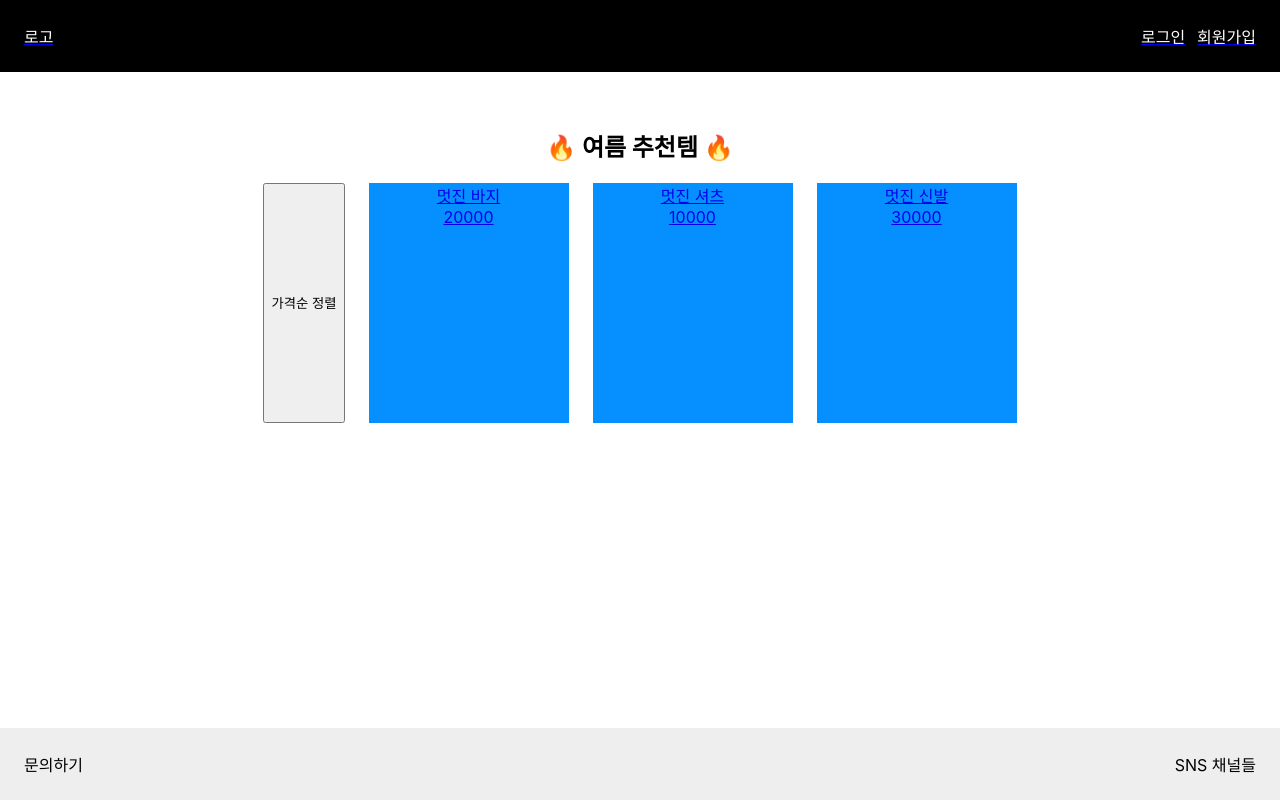
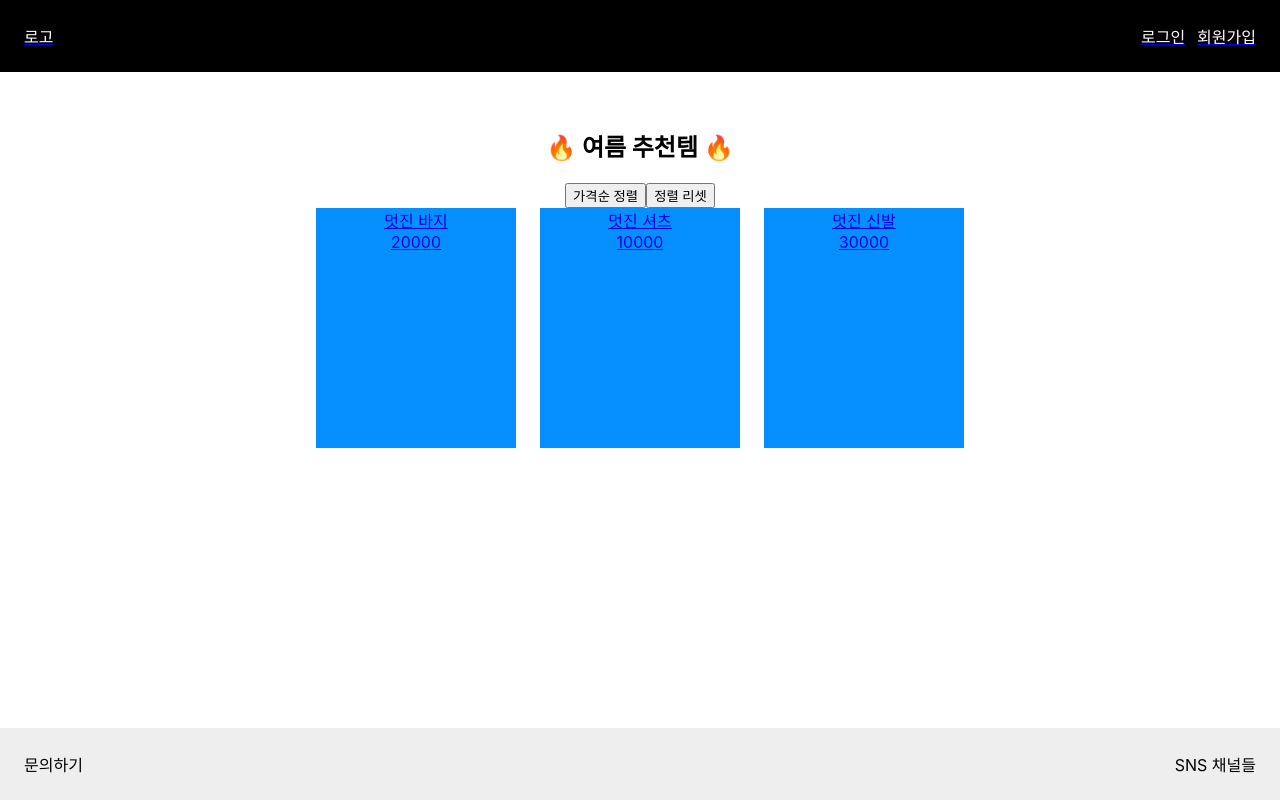
Before and after one commit to soyul0312/React-Prac-02, a React (Create React App) app in the folder 02/: page /products in a window 1280 px wide. Built offline with nearby package versions, Linux system fonts and the light colour scheme.

Commit message:
Redux Basic Setting

```diff
--- a/02/src/App.js
+++ b/02/src/App.js
@@ -7,49 +7,20 @@ import Layout from "./common/Layout";
 import Login from "./pages/Login";
 import Signup from "./pages/Signup";
 import NotFound from "./pages/NotFound";
-import { nanoid } from "nanoid";
-import { useState } from "react";
-// import { useState } from "react";
+import Cart from "./pages/Cart";
 
 function App() {
-  // 최상단에서 상품 정보 셋팅 --> 필요한 컴포넌트에 props 전달하기
-  const itemsData = [
-    {
-      id: nanoid(),
-      name: "멋진 바지",
-      price: 20000,
-      options: ["28", "30", "32"],
-      likes: 100,
-    },
-    {
-      id: nanoid(),
-      name: "멋진 셔츠",
-      price: 10000,
-      options: ["small", "medium", "large"],
-      likes: 200,
-    },
-    {
-      id: nanoid(),
-      name: "멋진 신발",
-      price: 30000,
-      options: ["230", "240", "250", "260", "270"],
-      likes: 300,
-    },
-  ];
-
-  // useState를 이용해 데이터를 변경할 수 있도록 함
-  const [items, setItems] = useState(itemsData);
-  console.log(items);
-
+  // const items = useSelector((state) => state.products);
   return (
     <>
       <Routes>
         <Route element={<Layout />}>
-          <Route path="/" element={<Main items={items} />} />
+          <Route path="/" element={<Main />} />
           <Route path="/login" element={<Login />} />
           <Route path="/signup" element={<Signup />} />
-          <Route path="/products" element={<Products items={items} />} />
-          <Route path="/products/:id" element={<Product items={items} />} />
+          <Route path="/products" element={<Products />} />
+          <Route path="/products/:id" element={<Product />} />
+          <Route path="/cart" element={<Cart />} />
           <Route path="*" element={<NotFound />} />
         </Route>
       </Routes>
--- a/02/src/index.js
+++ b/02/src/index.js
@@ -4,19 +4,11 @@ import "./index.css";
 import App from "./App";
 import reportWebVitals from "./reportWebVitals";
 import { BrowserRouter } from "react-router-dom";
-import { configureStore, createSlice } from "@reduxjs/toolkit";
 import { Provider } from "react-redux";
-
-const store = configureStore({
-  reducer: {},
-});
-
-let items = createSlice({
-  name: "items",
-  initialState: null,
-});
+import store from "./redux/config";
 
 const root = ReactDOM.createRoot(document.getElementById("root"));
+
 root.render(
   <React.StrictMode>
     <Provider store={store}>
--- /dev/null
+++ b/02/src/pages/Cart.jsx
@@ -0,0 +1,5 @@
+import React from "react";
+
+export default function Cart() {
+  return <div>장바구니 페이지입니다.</div>;
+}
--- a/02/src/pages/Main.jsx
+++ b/02/src/pages/Main.jsx
@@ -1,8 +1,11 @@
 import React from "react";
+import { useSelector } from "react-redux";
 import { Link } from "react-router-dom";
 import { styled } from "styled-components";
 
-export default function Main({ items }) {
+export default function Main() {
+  const items = useSelector((state) => state.products);
+
   return (
     <>
       {/* main */}
--- a/02/src/pages/Product.jsx
+++ b/02/src/pages/Product.jsx
@@ -1,8 +1,11 @@
 import React from "react";
 import { useParams } from "react-router-dom";
 import { useState } from "react";
+import { useSelector } from "react-redux";
 
-export default function Product({ items }) {
+export default function Product() {
+  const items = useSelector((state) => state.products);
+
   // useParams를 이용해 url의 id를 가져온다. 이때 id는 문자열임.
   const { id } = useParams();
   // items의 id값 === 현재 URL id값이 일치하는 상품을 찾아낸다.
--- a/02/src/pages/Products.jsx
+++ b/02/src/pages/Products.jsx
@@ -1,10 +1,13 @@
 import React from "react";
-import { useSearchParams } from "react-router-dom";
-import { Link } from "react-router-dom";
+import { useDispatch, useSelector } from "react-redux";
+import { useSearchParams, Link } from "react-router-dom";
+import { resetPrice, sortByPrice } from "../redux/items";
 
-export default function Products({ items }) {
+export default function Products() {
+  const items = useSelector((state) => state.products);
+  const dispatch = useDispatch();
+
   const [searchParams, setSearchParams] = useSearchParams();
-  // console.log({ searchParams: searchParams.get("sort") });
 
   return (
     <>
@@ -15,6 +18,20 @@ export default function Products({ items }) {
         }}
       >
         <h2>🔥 여름 추천템 🔥</h2>
+        <button
+          onClick={() => {
+            dispatch(sortByPrice());
+          }}
+        >
+          가격순 정렬
+        </button>
+        <button
+          onClick={() => {
+            dispatch(resetPrice());
+          }}
+        >
+          정렬 리셋
+        </button>
         <div
           style={{
             display: "flex",
@@ -22,14 +39,6 @@ export default function Products({ items }) {
             gap: "24px",
           }}
         >
-          {/* 버튼 클릭 시, URL 바뀐 것 확인 */}
-          <button
-            onClick={() => {
-              setSearchParams({ sort: "price" });
-            }}
-          >
-            가격순 정렬
-          </button>
           {items.map((item) => (
             <Link to={`/products/${item.id}`} key={item.id}>
               {console.log(item.id)}
--- /dev/null
+++ b/02/src/redux/config.js
@@ -0,0 +1,10 @@
+import { configureStore } from "@reduxjs/toolkit";
+import items from "./items";
+
+const store = configureStore({
+  reducer: {
+    products: items.reducer,
+  },
+});
+
+export default store;
--- /dev/null
+++ b/02/src/redux/items.js
@@ -0,0 +1,42 @@
+import { createSlice } from "@reduxjs/toolkit";
+import { nanoid } from "nanoid";
+
+const initialState = [
+  {
+    id: nanoid(),
+    name: "멋진 바지",
+    price: 20000,
+    options: ["28", "30", "32"],
+    likes: 100,
+  },
+  {
+    id: nanoid(),
+    name: "멋진 셔츠",
+    price: 10000,
+    options: ["small", "medium", "large"],
+    likes: 200,
+  },
+  {
+    id: nanoid(),
+    name: "멋진 신발",
+    price: 30000,
+    options: ["230", "240", "250", "260", "270"],
+    likes: 300,
+  },
+];
+
+const items = createSlice({
+  name: "items",
+  initialState: initialState,
+  reducers: {
+    sortByPrice: (state) => {
+      state.sort((a, b) => a.price - b.price);
+    },
+    resetPrice: () => {
+      return initialState;
+    },
+  },
+});
+
+export const { sortByPrice, resetPrice } = items.actions;
+export default items;
```
Also changed, not shown: 02/src/redux/cart.js (added, +7 -0 lines).
